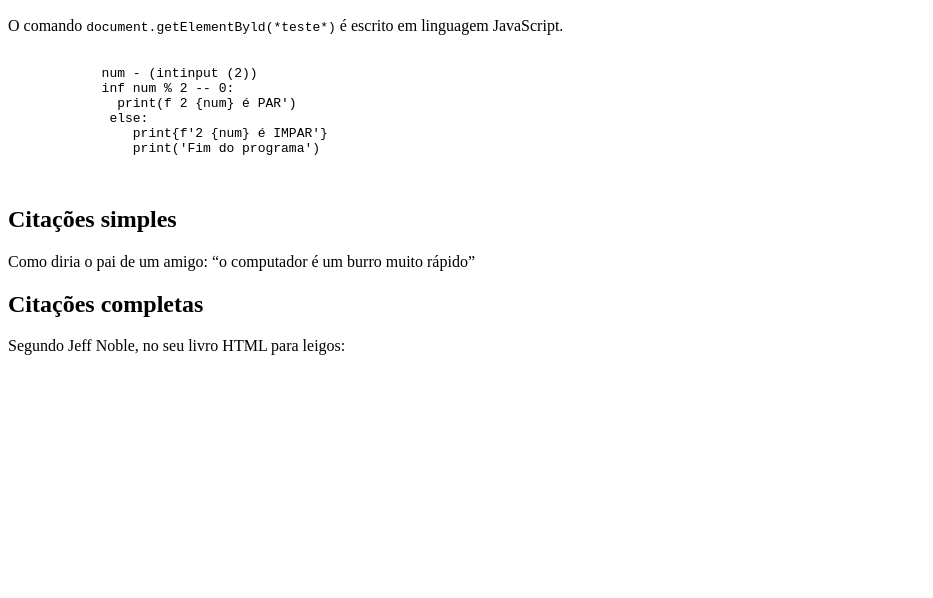
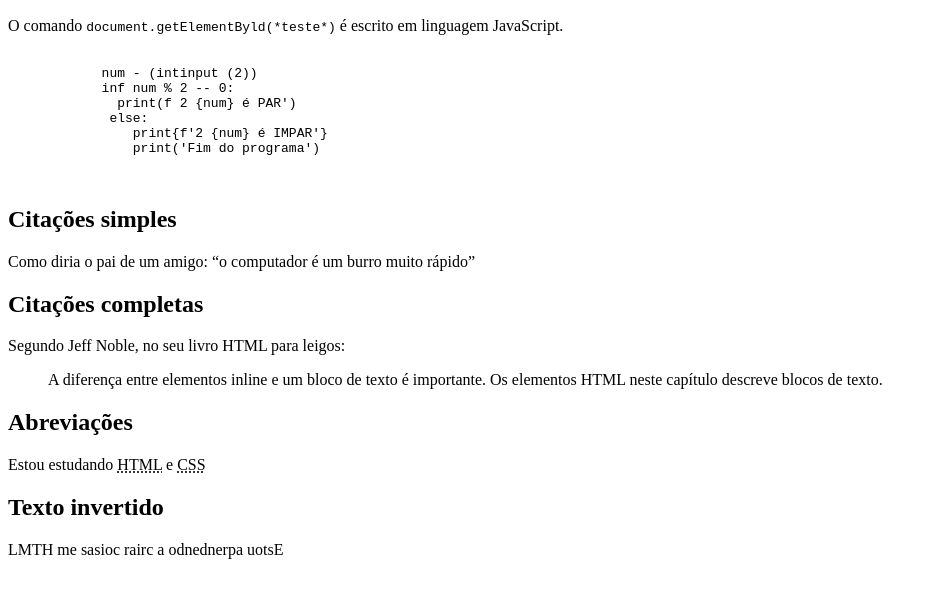
Before and after one commit to RafaelCotrin/html-atividade-007, a plain HTML site: page index.html in a window 1280 px wide. Shown: the part 110-708 px from the top of the page, without its empty margins (0-933 px from the left). Drawn offline with Linux system fonts and the light colour scheme.

Commit message:
ATIVIDADE 07 CONCLUÍDA

```diff
--- a/index.html
+++ b/index.html
@@ -1,10 +1,12 @@
 <!DOCTYPE html>
 <html lang="pt-br">
+
 <head>
     <meta charset="UTF-8">
     <meta name="viewport" content="width=device-width, initial-scale=1.0">
     <title>Outras formatações </title>
 </head>
+
 <body>
     <h1>Outras formatações</h1>
     <h2>Código-fonte / Pré-formatação</h2>
@@ -24,5 +26,13 @@
     <h2>Citações completas</h2>
     <p>Segundo Jeff Noble, no seu livro HTML para leigos:</p>
     <blockquote cite="https://books.google.com.br/books?id="
+        E8ZTDwAAQBAJ&pg=PA17&dq=HTML&8h1=pt-BR&sa=x&ved=0ahUKEwjH5-PevNboAhVNIbkGHcoxCOgQ6AEIOjAC#v=onepage&q=HTML&f=false">
+        A diferença entre elementos inline e um bloco de texto é importante. Os elementos HTML neste capítulo descreve
+        blocos de texto.</blockquote>
+    <h2>Abreviações</h2>
+    <p>Estou estudando <abbr title="Hypertext Markup Language">HTML</abbr> e <abbr title="Cascading Style Sheets">CSS</abbr></p>
+    <h2>Texto invertido</h2>
+    <p><bdo dir="rtl">Estou aprendendo a criar coisas em HTML</bdo></p>
 </body>
+
 </html>
```
